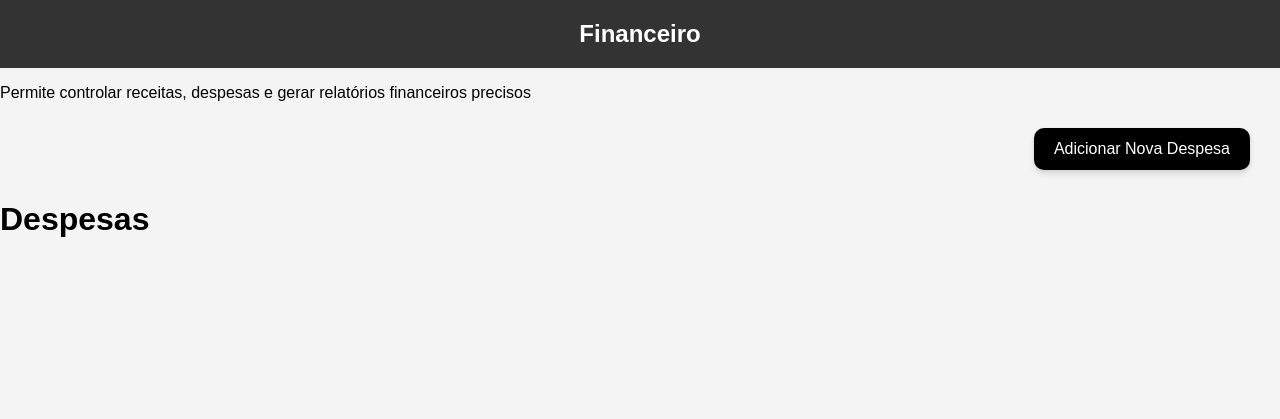
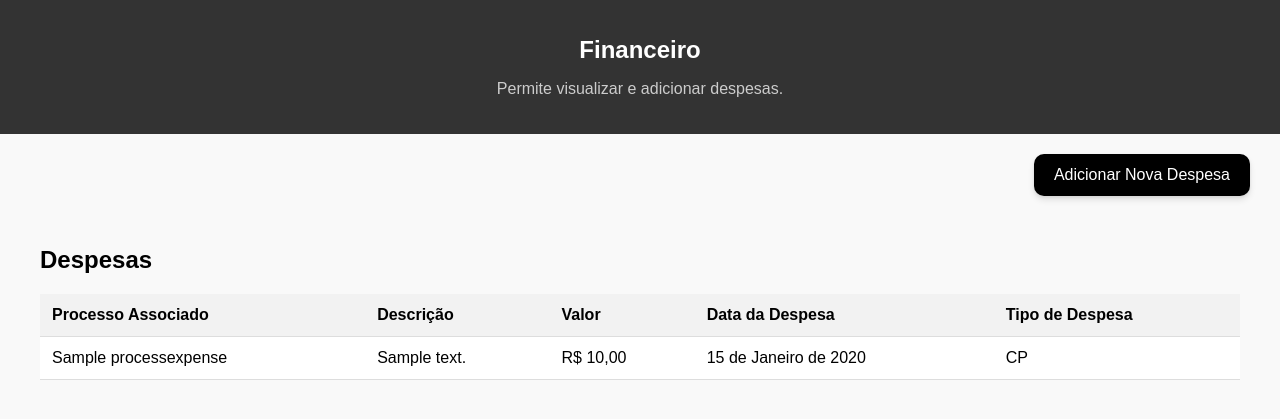
Before and after one commit to marcelomanchester/advocatus, a Django app: page /finances/ in a window 1280 px wide. Shown: the top 419 px of the page. Run offline with Django 5.2, Linux system fonts and the light colour scheme; tables that the repository leaves empty hold one stand-in row (values such as "Sample post").

Commit message:
done finances register html

```diff
--- a/finances/models.py
+++ b/finances/models.py
@@ -3,21 +3,22 @@ from processes.models import Process
 
 # Create your models here.
 class ProcessExpense(models.Model):
-    EXPENSE_TYPES = [
-        ('judicial_fee', 'Custas processuais'),
-        ('attorney_fee', 'Honorários advocatícios'),
-        ('operational', 'Despesas operacionais'),
-        ('third_party', 'Honorários de terceiros'),
-        ('documentation', 'Taxas de documentação'),
-        ('penalty', 'Multas ou penalidades'),
-        ('notification', 'Notificações e intimações'),
-    ]
+    EXPENSE_TYPES = (
+        ('CP', 'Custas processuais'),
+        ('HA', 'Honorários advocatícios'),
+        ('DO', 'Despesas operacionais'),
+        ('HT', 'Honorários de terceiros'),
+        ('TD', 'Taxas de documentação'),
+        ('MP', 'Multas ou penalidades'),
+        ('NI', 'Notificações e intimações'),
+    )
 
     process = models.ForeignKey(Process, on_delete=models.CASCADE, related_name='expenses')
+    name = models.CharField(max_length=255)
     description = models.CharField(max_length=255)
     amount = models.DecimalField(max_digits=10, decimal_places=2)
     expense_date = models.DateField()
-    expense_type = models.CharField(max_length=100, choices=EXPENSE_TYPES)
+    expense_type = models.CharField(max_length=2, choices=EXPENSE_TYPES, default='CP')
     created_at = models.DateTimeField(auto_now_add=True)
     updated_at = models.DateTimeField(auto_now=True)
 
--- a/finances/templates/register-finances.html
+++ b/finances/templates/register-finances.html
@@ -6,24 +6,32 @@
 <meta name="viewport" content="width=device-width, initial-scale=1.0">
 <title>Adicionar Despesa do Processo</title>
 <link rel="stylesheet" href="{% static "finances/css/register-finances.css" %}">
+<link rel="stylesheet" href="{% static 'clients\css\client_home.css' %}">
 <script src="https://cdn.jsdelivr.net/npm/chart.js"></script>
 {% endblock 'head' %}
 
 {% block 'body' %}
-  <h1 id="page-title">Financeiro</h1>
-  <p>Permite controlar receitas, despesas e gerar relatórios financeiros precisos</p>
+  <header class="process-header">
+    <h1>Financeiro</h1>
+    <p>Permite visualizar e adicionar despesas.</p>
+  </header>
 
   <div class="form-button-container">
     <button id="toggle-form" class="form-button">Adicionar Nova Despesa</button>
     <button id="close-form" class="form-button">Fechar</button>
   </div>
 
-  <!-- Overlay -->
   <div id="overlay" class="overlay"></div>
 
-  <!-- Formulário -->
-  <form id="expense-form" class="form-container">
+  <form method="POST" id="expense-form" class="form-container">
     <textarea placeholder="Descrição do Gasto" id="description" name="description" rows="3" class="form-input" required></textarea><br><br>
+
+    <select class="form-input" name="process_title" required>
+        <option value="" disabled selected>Selecione o titulo do processo</option>
+        {% for process in processes %}
+            <option value="{{process.titulo}}">{{process.titulo}}</option>
+        {% endfor %}
+    </select>
 
     <input placeholder="Valor" type="number" id="amount" name="amount" step="0.01" class="form-input" required><br><br>
 
@@ -31,26 +39,42 @@
 
     <select id="expense_type" name="expense_type" class="form-input" required>
       <option value="" disabled selected>Selecione o Tipo Despesa:</option>
-      <option value="judicial_fee">Custas processuais</option>
-      <option value="attorney_fee">Honorários advocatícios</option>
-      <option value="operational">Despesas operacionais</option>
-      <option value="third_party">Honorários de terceiros</option>
-      <option value="documentation">Taxas de documentação</option>
-      <option value="penalty">Multas ou penalidades</option>
-      <option value="notification">Notificações e intimações</option>
+      {% for type in expense_types %}
+        <option value="{{type.0}}">{{type.1}}</option>
+      {% endfor %}
     </select><br><br>
 
     <button class="submit-button" type="submit">Salvar</button>
   </form>
 
-  <h1>Despesas</h1>
+  <main class="container">
+    <section class="expense-info">
+      <h2>Despesas</h2>
+        <table class="expense-table">
+          <thead>
+            <tr>
+              <th>Processo Associado</th>
+              <th>Descrição</th>
+              <th>Valor</th>
+              <th>Data da Despesa</th>
+              <th>Tipo de Despesa</th>
+            </tr>
+          </thead>
+          <tbody>
+            {% for expense in expenses %}
+            <tr>
+              <td>{{ expense.name }}</td>
+              <td>{{ expense.description }}</td>
+              <td>R$ {{ expense.amount }}</td>
+              <td>{{ expense.expense_date }}</td>
+              <td>{{ expense.expense_type }}</td>
+            </tr>
+            {% endfor %}
+          </tbody>
+        </table>
+    </section>
+  </main>
 
-  {% comment %} <div class="chart-container">
-    <canvas id="myChart" width="400" height="200"></canvas>
-  </div>
-  <div class="chart-container">
-    <canvas id="myPieChart" width="400" height="200"></canvas>
-  </div> {% endcomment %}
 
 
   <script src="{% static "finances/js/forms-visibility.js" %}"></script>
--- a/finances/views.py
+++ b/finances/views.py
@@ -1,5 +1,19 @@
 from django.shortcuts import render
+from processes.models import Process
+from .models import ProcessExpense
 
 # Create your views here.
 def register_finances(req):
-  return render(req, 'register-finances.html')
+  processes = Process.objects.all()
+  expenses = ProcessExpense.objects.all()
+  expense_types = ProcessExpense.EXPENSE_TYPES
+
+  if req.method == 'GET':
+    return render(req, 'register-finances.html', {
+      'processes': processes,
+      'expense_types': expense_types,
+      'expenses': expenses
+    })
+
+  elif req.method == 'POST':
+    pass
--- a/templates/partials/navbar.html
+++ b/templates/partials/navbar.html
@@ -14,11 +14,10 @@
         <ul>
             <li><a href="{% url "app" %}">Início</a></li>
             <li><a href="{% url "processes" %}">Processos</a></li>
-            <li><a href="#">Clientes</a></li>
-          <li><a href="{% url "clients_home" %}">Clientes</a></li>
+            <li><a href="{% url "clients_home" %}">Clientes</a></li>
             <li><a href="#">Relatórios</a></li>
             <li><a href="{% url "agenda" %}">Agenda</a></li>
-            <li><a href="#">Financeiro</a></li>
+            <li><a href="{% url "register_finances" %}">Financeiro</a></li>
             <li><a href="{% url "logout" %}">Logout</a></li>
         </ul>
     </nav>
```
Also changed, not shown: finances/migrations/0001_initial.py (added), finances/migrations/0002_processexpense_name_and_more.py (added).
